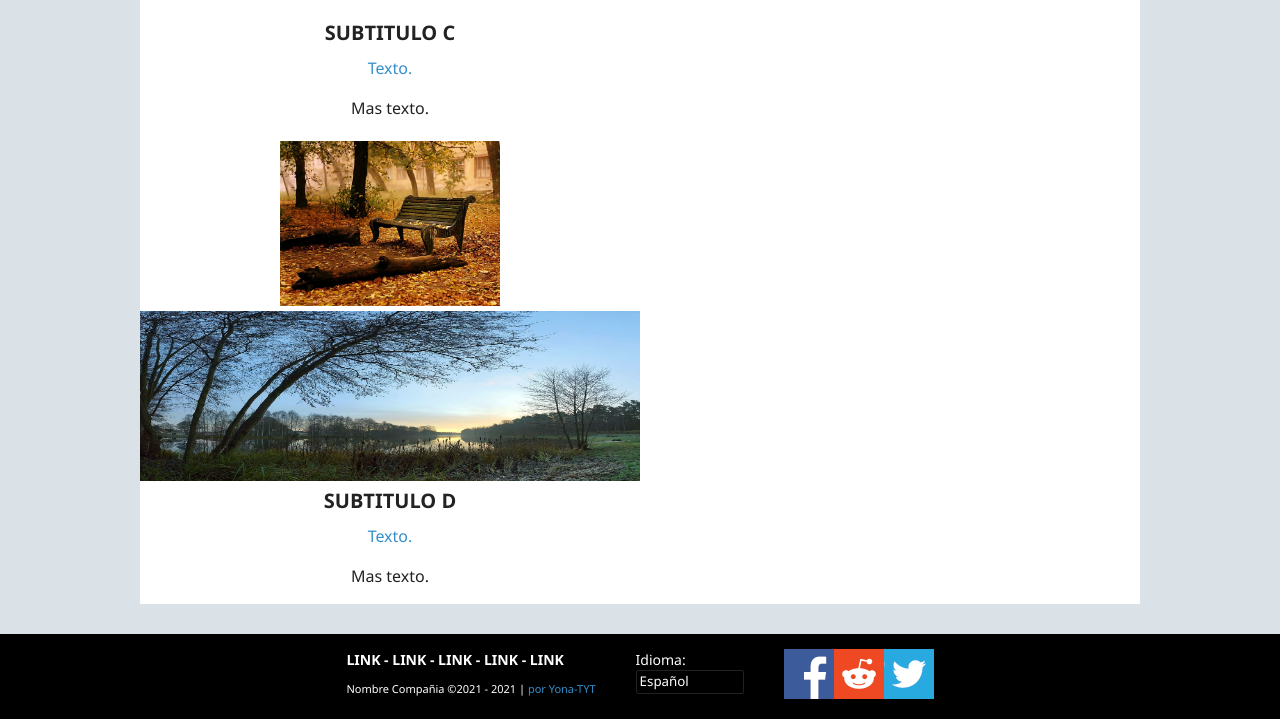
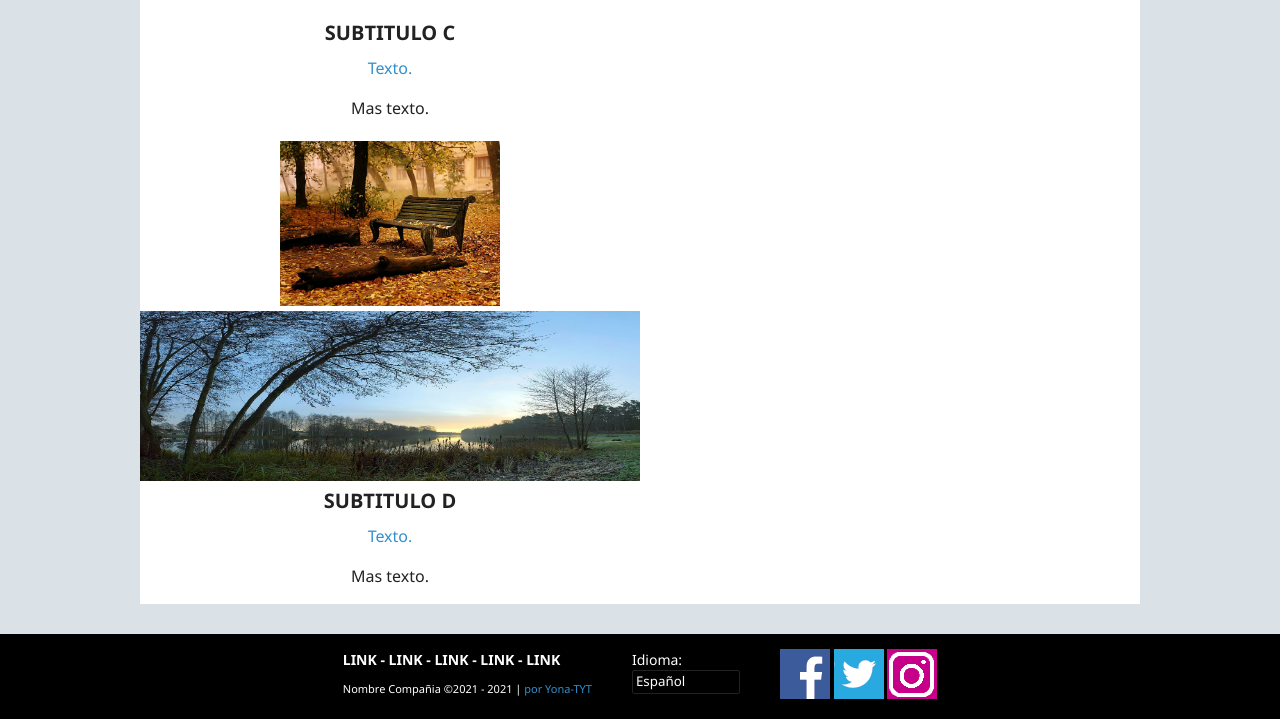
Before and after one commit to Yona-TYT/Plantilla-web1, a plain HTML site: page index.html in a window 1280 px wide. Shown: the part 1707-2426 px from the top of the page. Drawn offline with Linux system fonts and the light colour scheme.

Commit message:
Se mejoran iconos redes sociales

```diff
--- a/index.html
+++ b/index.html
@@ -48,6 +48,9 @@
 					</a>
 					<a href="index.html" title="Twitter">
 						<img src="resources/img/social_tw.png" alt="Steam">
+					</a>
+					<a href="index.html" title="Twitter">
+						<img src="resources/img/social_in.png" alt="Steam">
 					</a>
 				</span>
 				<a href="index.html" class="home" title="Home" role="menuitem">
@@ -208,12 +211,14 @@
 		</div>
 	</div>
 	<span class="">
-			<a class="fb" href="No link" title="Like us">
+		<a href="index.html" title="Facebook">
+			<img src="resources/img/social_fb.png" alt="Steam">
 		</a>
-			<a class="ri" href="No link" title="Reddit">
+		<a href="index.html" title="Twitter">
+			<img src="resources/img/social_tw.png" alt="Steam">
 		</a>
-		<a class="" href="No link" title="Download on Steam">
-			<img src="resources/img/social_logos.png" alt="Steam">
+		<a href="index.html" title="Twitter">
+			<img src="resources/img/social_in.png" alt="Steam">
 		</a>
 	</span>
 	</div>
```
Also changed, not shown: resources/img/social_in.png (added).
